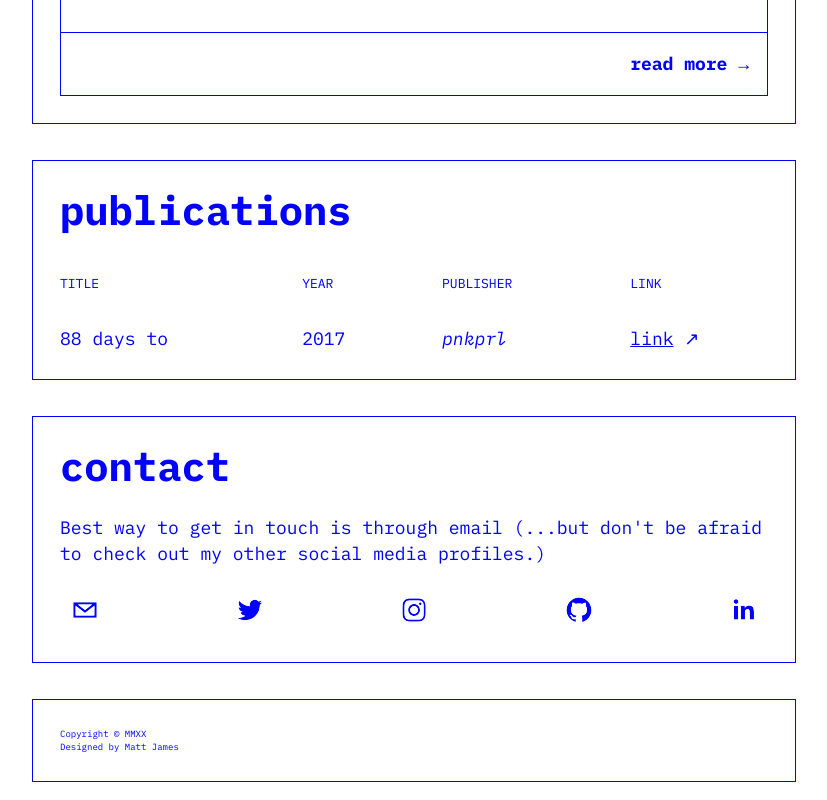
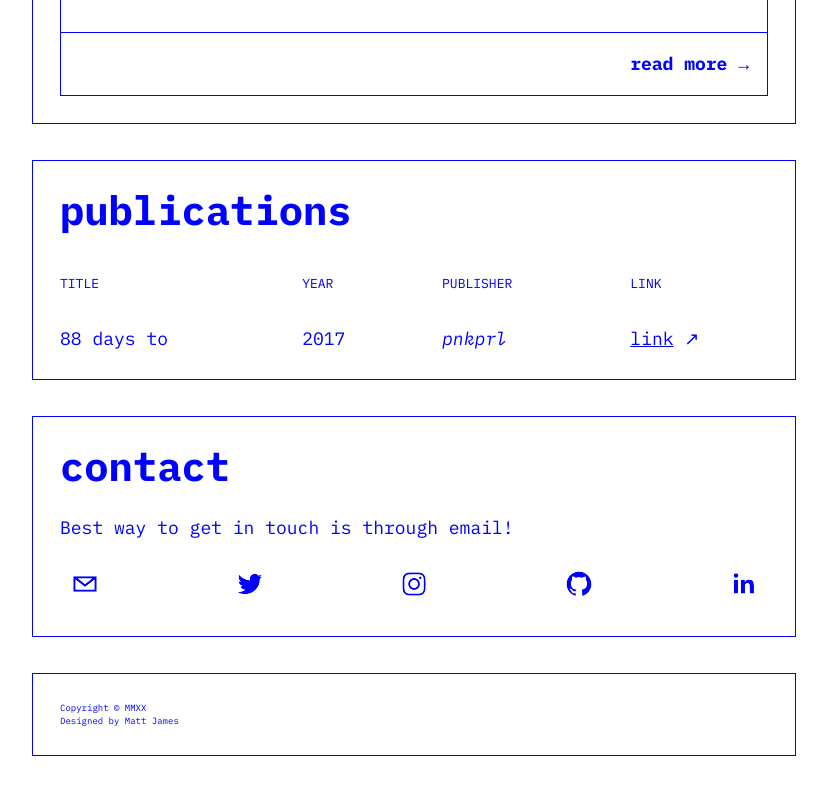
Before and after one commit to mattjames-info/mattjames.info, a Gatsby site: page / in a window 1280 px wide. Shown: the part 3771-4571 px from the top of the page, without its empty margins (226-1053 px from the left). After the commit the page ends 4545 px from the top, so only its background shows below. Built offline with nearby package versions, Linux system fonts and the light colour scheme; Gatsby itself is replaced by a stand-in of ours; a web font is replaced by a local one.

Commit message:
fixed contacts section

```diff
--- a/src/pages/index.js
+++ b/src/pages/index.js
@@ -39,7 +39,7 @@ const IndexPage = ({data}) => (
       </table>
     </Card>
     <Card cardTitle="contact">
-      <p style={{ marginBottom: `1rem` }}>Best way to get in touch is through email (...but don't be afraid to check out my other social media profiles.)</p>
+      <p style={{ marginBottom: `1rem` }}>Best way to get in touch is through email!</p>
       <div style={{ display: `flex`, flexWrap: `wrap`, flexDirection: `row`, width: `100%`, justifyContent: `space-between` }}>
         <div>
           <SocialIcon url="mailto:hello@mattjames.info" bgColor="white" fgColor="blue" target="_blank" rel="noopener noreferrer" />
```
